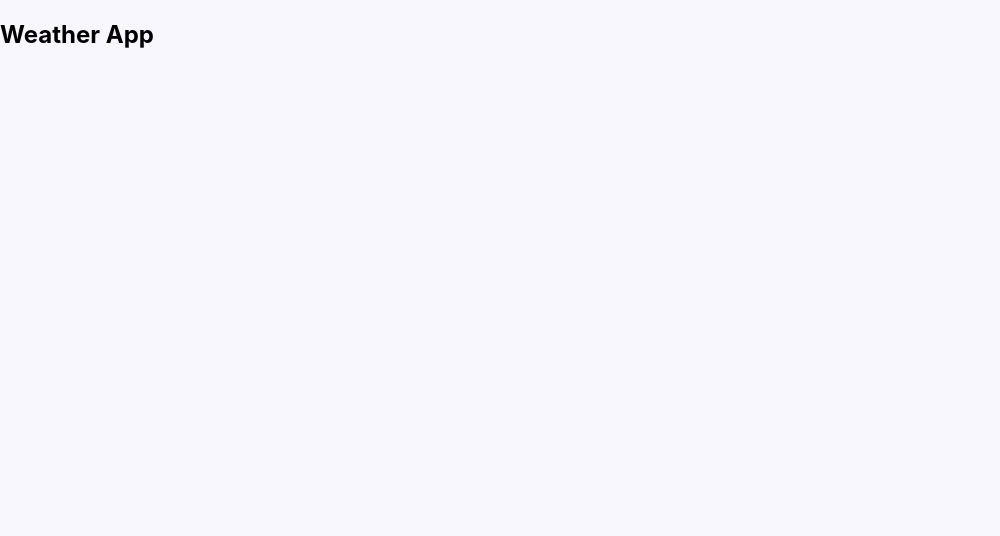
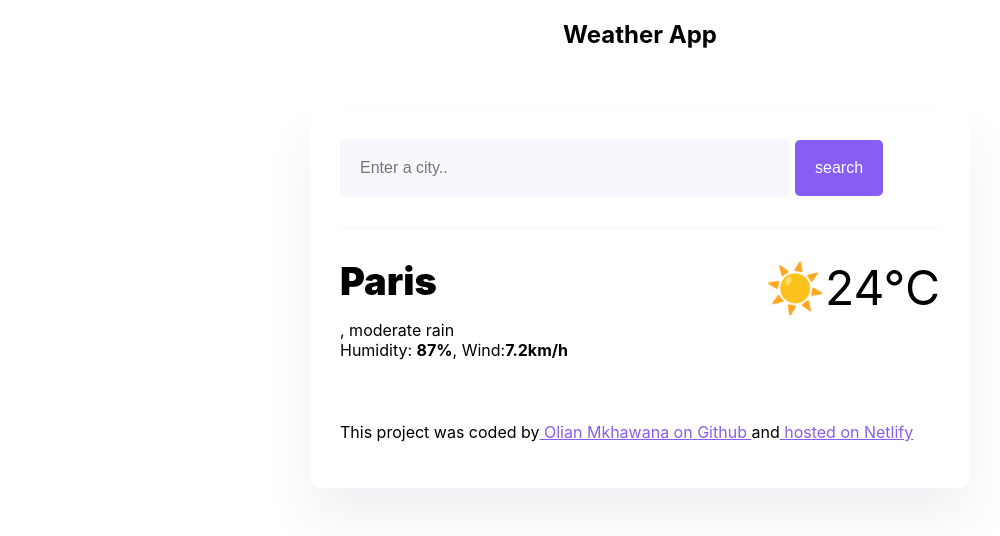
Before and after one commit to Olian741/weather-app-react, a React (Create React App) app: page / in a window 1280 px wide. Shown: the top 536 px of the page, without its empty margins (0-1000 px from the left). Built offline with nearby package versions, Linux system fonts and the light colour scheme.

Commit message:
Fixed my html and Css

```diff
--- a/src/App.js
+++ b/src/App.js
@@ -1,14 +1,11 @@
-import logo from './logo.svg';
+import React from "react";
 import './App.css';
 
 
-
-function App() {
+export default function App() {
   return (
-
-        <h2>Weather App</h2>
-
+    <div>
+      <h2 className="weather-app-app">Weather App</h2>
+    </div>
   );
 }
-
-export default App;
--- a/src/Weather.js
+++ b/src/Weather.js
@@ -1,7 +1,7 @@
 import React from "react";
 
-
 export default function Weather(){
+  return (
     <div className="weather-app">
       <header>
         <form>
@@ -11,7 +11,7 @@ export default function Weather(){
             required
             className="search-input"
           />
-          <input type="submit" value="Search" className="search-button" />
+          <input type="submit" value="search" className="search-button" />
         </form>
       </header>
       <main>
@@ -19,8 +19,8 @@ export default function Weather(){
           <div>
             <h1 className="current-city">Paris</h1>
             <p className="current-details">
-              <span></span>, moderate rain <br />
-              Humidity: <strong>87%</strong>, Wind: <strong>7.2km/h</strong>
+              <span className="current-date"></span>, moderate rain <br />
+              Humidity: <strong>87%</strong>, Wind:<strong>7.2km/h</strong>
             </p>
           </div>
           <div className="current-temperature">
@@ -39,28 +39,19 @@ export default function Weather(){
             rel="noreferrer"
           >
             {" "}
-            Olian Mkhawana
-          </a>{" "}
-          and is
+            Olian Mkhawana on
+          </a>
           <a
-            href="https://github.com/Olian741/my-Shecodes-weather-project"
+            a
+            href="https://github.com/Olian741/weather-app-react"
             target="_blank"
             rel="noreferrer"
           >
-            {" "}
-            on GitHub
-          </a>{" "}
+           {" "} Github </a>{" "}
           and
-          <a
-            href="https://celadon-froyo-bf6924.netlify.app/"
-            target="_blank"
-            rel="noreferrer"
-          >
-            hosted on Netlify
-          </a>
+          <a href="https://celadon-froyo-bf6924.netlify.app/"> hosted on Netlify</a>
         </p>
       </footer>
-    </div>;
-
-
+    </div>
+  );
 }
--- a/src/index.css
+++ b/src/index.css
@@ -5,7 +5,6 @@ body {
     sans-serif;
   -webkit-font-smoothing: antialiased;
   -moz-osx-font-smoothing: grayscale;
-  background: #f9f7fe;
 }
 
 code {
@@ -13,96 +12,56 @@ code {
     monospace;
 }
 
-
-a {
+a{
   color: #885df1;
 }
-
-.weather-app {
-  background: white;
+.weather-app-app{
+  text-align: center;
+}
+.weather-app{
+  background: #fff;
   max-width: 600px;
   margin: 60px auto;
   padding: 30px;
   border-radius: 10px;
   box-shadow: 0 30px 50px rgba(65, 50, 100, 0.08);
 }
-
-header {
+header{
   border-bottom: 1px solid #f9f7fe;
   padding-bottom: 30px;
 }
-
-.search-input {
+.search-input{
   background-color: #f9f7fe;
-  border: none;
+  border:none;
   color: rgba(39, 33, 66, 0.4);
   font-size: 16px;
   padding: 20px;
   width: 75%;
   border-radius: 6px;
 }
-
-.search-button {
+.search-button{
   margin-left: 5px;
   font-size: 16px;
   background-color: #885df1;
-  color: white;
+  color:#fff;
   border: none;
-  padding: 20px;
+  padding:20px;
   line-height: 1;
   border-radius: 5px;
 }
 
-main {
-  padding: 30px 0;
+main{
+  padding:30px 0;
 }
-
-.current-temperature {
+.current-temperature{
   font-size: 48px;
 }
-
-.current-weather {
+.current-weather{
   display: flex;
   justify-content: space-between;
 }
-
-.current-city {
+.current-city{
   font-size: 38px;
   font-weight: 900;
   margin: 0;
 }
-.current-details {
-  color: rgba(39, 33, 66, 0.4);
-  font-size: 16px;
-  font-weight: 400;
-  line-height: 24px;
-}
-
-.current-details strong {
-  color: #f65282;
-}
-
-.current-temperature-icon {
-  position: relative;
-  top: -8px;
-  font-size: 40px;
-  margin-right: 10px;
-}
-
-.current-temperature-value {
-  font-size: 80px;
-  font-weight: bold;
-}
-
-.current-temperature-unit {
-  font-size: 28px;
-  position: relative;
-  top: -38px;
-}
-
-footer {
-  border-top: 1px solid #f9f7fe;
-  text-align: center;
-  padding-top: 15px;
-  color: rgba(39, 33, 66, 0.4);
-}
```
